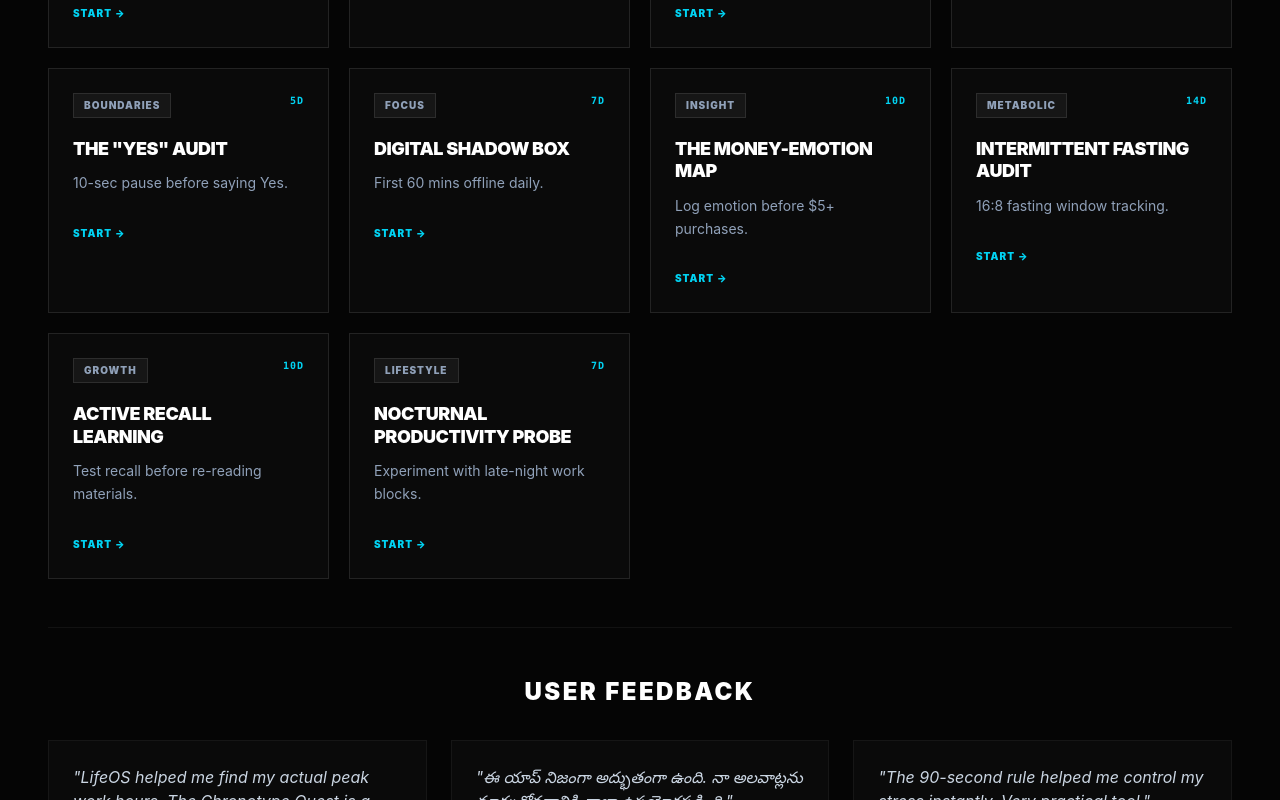
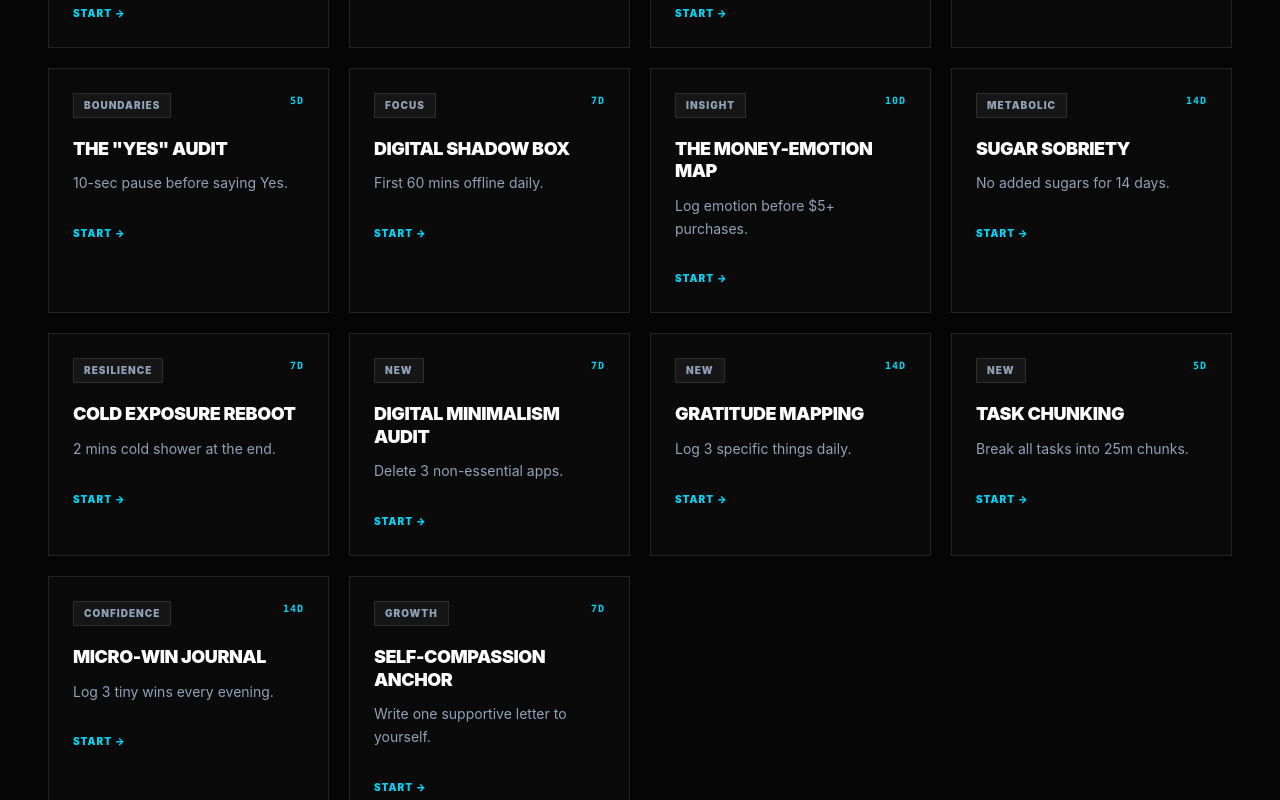
Before and after one commit to aksharap22/LifeOS, a React (Vite) app in the folder frontend/: page / in a window 1280 px wide. Shown: the part 1660-2460 px from the top of the page. Built offline with nearby package versions, Linux system fonts and the light colour scheme.

Commit message:
feat: Add well-being challenges (Micro-win, Self-compassion)

```diff
--- a/frontend/src/data/challengeTemplates.ts
+++ b/frontend/src/data/challengeTemplates.ts
@@ -161,39 +161,87 @@ export const challengeTemplates: ChallengeTemplate[] = [
     tags: ['money', 'behavioral', 'spending'],
   },
   {
-    id: 'fasting-audit',
-    title: 'Intermittent Fasting Audit',
+    id: 'sugar-sobriety',
+    title: 'Sugar Sobriety',
     badge: 'Metabolic',
     category: 'Health',
     duration: 14,
-    description: '16:8 fasting window tracking.',
-    hypothesis: 'Fasting improves metabolic flexibility and focus.',
-    metrics: [{ name: 'Energy Stability', type: 'Rating Scale' }],
-    prompts: ['How was your hunger levels?'],
-    tags: ['health', 'diet', 'metabolic', 'fasting'],
+    description: 'No added sugars for 14 days.',
+    hypothesis: 'Stable blood sugar = stable energy.',
+    metrics: [{ name: 'Energy', type: 'Rating Scale' }],
+    prompts: ['How was energy?'],
+    tags: ['health', 'sugar', 'diet'],
   },
   {
-    id: 'active-recall',
-    title: 'Active Recall Learning',
-    badge: 'Growth',
-    category: 'Productivity',
-    duration: 10,
-    description: 'Test recall before re-reading materials.',
-    hypothesis: 'Active retrieval consolidates memory faster.',
-    metrics: [{ name: 'Retention', type: 'Percentage' }],
-    prompts: ['What did you recall correctly?'],
-    tags: ['learning', 'productivity', 'study', 'growth'],
+    id: 'cold-exposure-reboot',
+    title: 'Cold Exposure Reboot',
+    badge: 'Resilience',
+    category: 'Health',
+    duration: 7,
+    description: '2 mins cold shower at the end.',
+    hypothesis: 'Cold builds resilience/dopamine.',
+    metrics: [{ name: 'Alertness', type: 'Rating Scale' }],
+    prompts: ['How did it feel?'],
+    tags: ['health', 'cold', 'resilience'],
   },
   {
-    id: 'nocturnal-probe',
-    title: 'Nocturnal Productivity Probe',
-    badge: 'Lifestyle',
+    id: 'digital-minimalism',
+    title: 'Digital Minimalism Audit',
+    badge: 'New',
     category: 'Lifestyle',
     duration: 7,
-    description: 'Experiment with late-night work blocks.',
-    hypothesis: 'Quiet night hours may boost output.',
-    metrics: [{ name: 'Output', type: 'Rating Scale' }],
-    prompts: ['Did you work effectively?'],
-    tags: ['lifestyle', 'work', 'night', 'productivity'],
+    description: 'Delete 3 non-essential apps.',
+    hypothesis: 'Less friction = more presence.',
+    metrics: [{ name: 'Peace', type: 'Rating Scale' }],
+    prompts: ['What did you delete?'],
+    tags: ['lifestyle', 'minimalism', 'digital', 'focus'],
+  },
+  {
+    id: 'gratitude-mapping',
+    title: 'Gratitude Mapping',
+    badge: 'New',
+    category: 'Emotional',
+    duration: 14,
+    description: 'Log 3 specific things daily.',
+    hypothesis: 'Intentional gratitude rewires the brain.',
+    metrics: [{ name: 'Happiness', type: 'Rating Scale' }],
+    prompts: ['What are you grateful for?'],
+    tags: ['emotional', 'gratitude', 'happiness'],
+  },
+  {
+    id: 'task-chunking',
+    title: 'Task Chunking',
+    badge: 'New',
+    category: 'Productivity',
+    duration: 5,
+    description: 'Break all tasks into 25m chunks.',
+    hypothesis: 'Micro-goals reduce procrastination.',
+    metrics: [{ name: 'Completed', type: 'Numeric' }],
+    prompts: ['Did you stick to chunks?'],
+    tags: ['productivity', 'work', 'tasks', 'focus'],
+  },
+  {
+    id: 'micro-win-journal',
+    title: 'Micro-Win Journal',
+    badge: 'Confidence',
+    category: 'Emotional',
+    duration: 14,
+    description: 'Log 3 tiny wins every evening.',
+    hypothesis: 'Acknowledging small successes boosts self-efficacy.',
+    metrics: [{ name: 'Wins', type: 'Numeric' }],
+    prompts: ['What was a small win today?'],
+    tags: ['confidence', 'satisfaction', 'growth'],
+  },
+  {
+    id: 'self-compassion-anchor',
+    title: 'Self-Compassion Anchor',
+    badge: 'Growth',
+    category: 'Emotional',
+    duration: 7,
+    description: 'Write one supportive letter to yourself.',
+    hypothesis: 'Self-compassion interrupts critical loops.',
+    metrics: [{ name: 'Compassion Score', type: 'Rating Scale' }],
+    prompts: ['What did you say to yourself?'],
+    tags: ['self-compassion', 'resilience', 'well-being'],
   },
 ];
```
